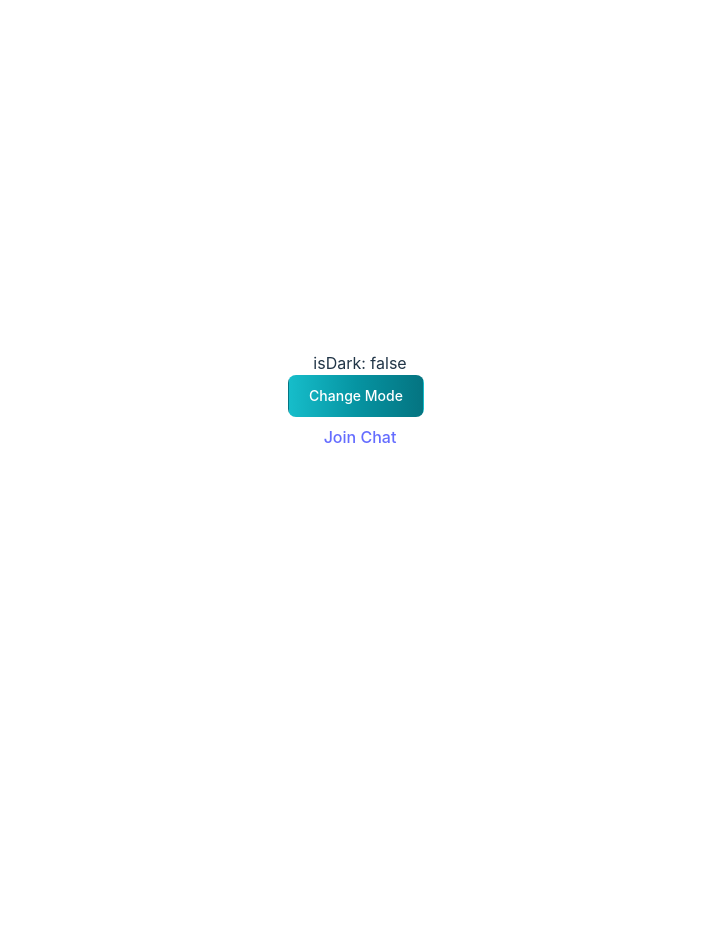
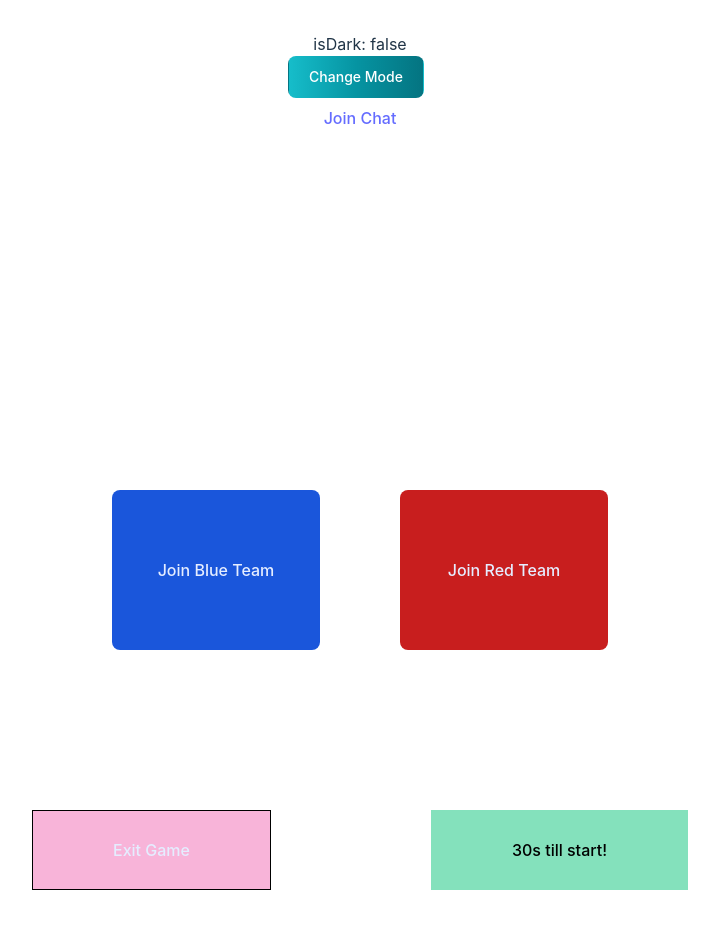
Before and after one commit to verwinkwasmu/fyp-10-gameverse, a Vue app in the folder ui/: page /TeamQuiz in a window 1280 px wide. Shown: the top 928 px of the page, without its empty margins (280-999 px from the left). Before the commit the page ends 800 px from the top, so only its background shows below. Built offline with nearby package versions, Linux system fonts and the light colour scheme.

Commit message:
377A yeet

```diff
--- /dev/null
+++ b/ui/src/components/TeamQuiz.vue
@@ -0,0 +1,32 @@
+<template>
+    <p class="text-5xl text-white pt-10 pl-20 font-light">
+      Gameverse Quiz
+    </p>
+    <div class="flex items-center justify-center pt-40 mb-0">
+    <p class="text-2xl text-white font-bold">
+      You have been invited to play the Movies Quiz!
+    </br>
+    </br>
+    </br>
+      Select Team
+    </p>
+    </div>
+    <div class="flex items-center justify-center space-x-20 m-20 pr-20 pl-20">
+
+    <button class="w-full h-40 text-indigo-100 transition-colors duration-150 bg-blue-700 rounded-lg focus:shadow-outline hover:bg-blue-400">
+      Join Blue Team
+    </button>
+    <button class="w-full h-40 text-indigo-100 transition-colors duration-150 bg-red-700 rounded-lg focus:shadow-outline hover:bg-pink-400">
+      Join Red Team
+    </button>
+    </div>
+    <div class="flex items-center justify-between space-x-40 m-20 pt-20">
+
+    <button class="items-centre pl-20 pr-20 h-20 text-indigo-100 border border-black bg-pink-300 rounded-none focus:shadow-outline">
+      Exit Game
+    </button>
+    <button class="items-centre pl-20 pr-20 h-20 text-black bg-green-300 rounded-none focus:shadow-outline">
+      30s till start!
+    </button>
+    </div>
+</template>
--- /dev/null
+++ b/ui/src/components/TeamQuizResults.vue
@@ -0,0 +1,40 @@
+<template>
+  <p class="text-5xl text-white pt-10 pl-20 font-light">
+      Gameverse Quiz
+  </p>
+  <div class="flex items-center justify-center pt-40 mb-0">
+  </div>
+  <div class="flex items-center justify-center space-x-20 m-0 pb-0 pr-30 pl-30">
+    <img src="winner.png" class="w-24">
+
+  </div>
+  <div class="flex items-center justify-center">
+  <p class="text-center text-2xl text-white font-bold">
+    Red Team won!
+  </p>
+
+  </div>
+  <div class="m-10 p-0">
+    <p class="text-center text-lg text-white font-bold">
+      Points:
+    </p>
+  </div>
+  <div class="flex items-center justify-center space-x-0 mr-20 ml-20 pt-0">
+
+    <button class="items-centre pl-20 pr-20 h-20 text-black bg-red-300 rounded-none focus:shadow-outline text-2xl font-bold">
+      110
+    </button>
+    <button class="items-centre pl-20 pr-20 h-20 text-black bg-blue-300 rounded-none focus:shadow-outline text-2xl font-bold">
+      80
+    </button>
+  </div>
+  <div class="flex items-center justify-between space-x-40 m-20 pt-20">
+
+    <button class="items-centre pl-20 pr-20 h-20 text-black border border-black bg-pink-300 rounded-none focus:shadow-outline">
+      Exit Game
+    </button>
+    <button class="items-centre pl-20 pr-20 h-20 text-black bg-green-300 rounded-none focus:shadow-outline">
+      Play again
+    </button>
+  </div>
+</template>
--- a/ui/src/router/index.js
+++ b/ui/src/router/index.js
@@ -1,5 +1,6 @@
 import { createRouter, createWebHistory } from "vue-router"
 import Chat from "../components/Chat.vue"
+import TeamQuiz from "../components/TeamQuiz.vue"
 
 const router = createRouter({
     history: createWebHistory(),
@@ -7,6 +8,10 @@ const router = createRouter({
         {
             path: "/room/:room_id",
             component: Chat
+        },
+        {
+            path: "/TeamQuiz",
+            component: TeamQuiz
         }
     ]
 })
```
